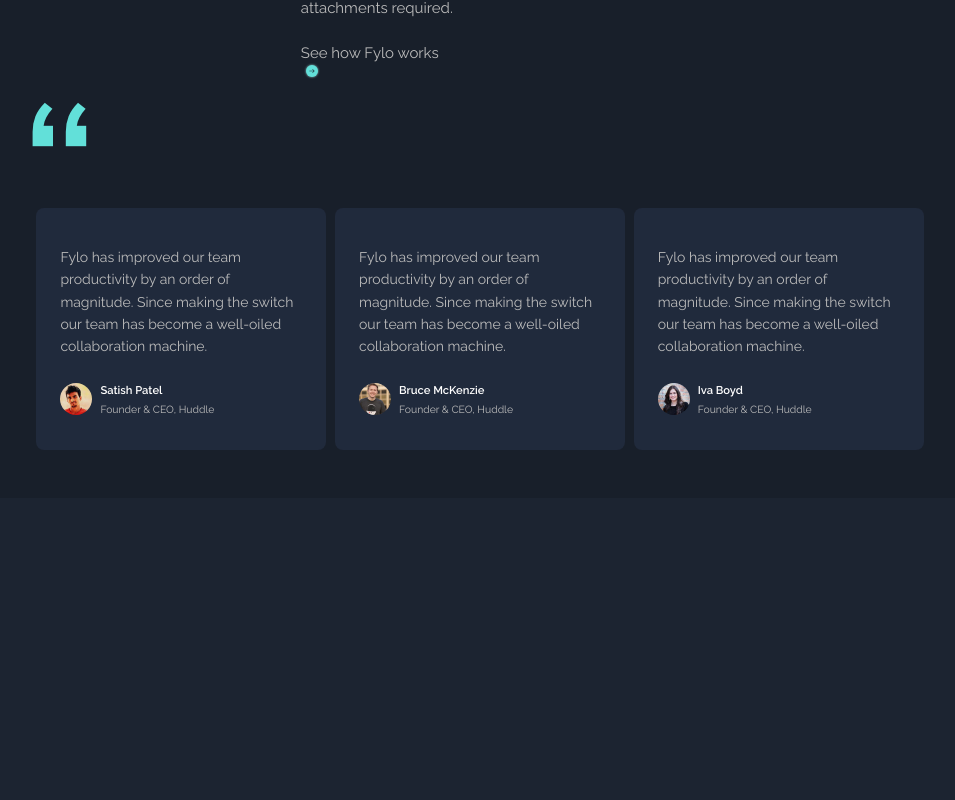
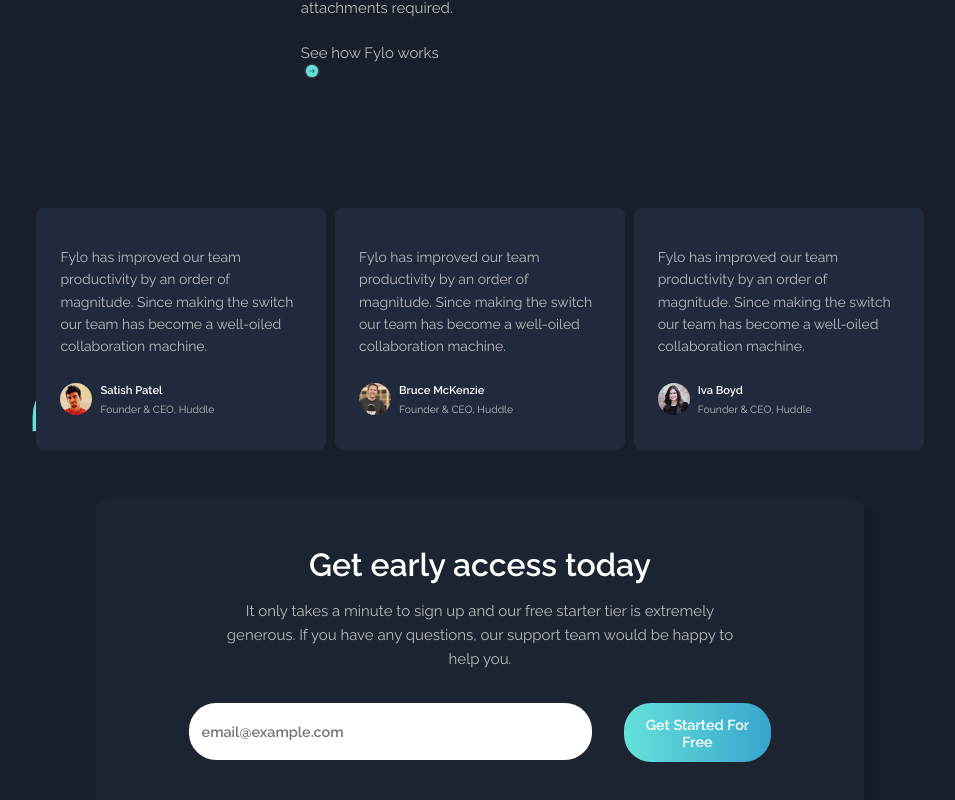
Before and after one commit to baron-gascon25/fylo-landing-page-dark, a React (Create React App) app: page / in a window 1280 px wide. Shown: the part 2314-3114 px from the top of the page, without its empty margins (160-1115 px from the left). Before the commit the page ends 2812 px from the top, so only its background shows below. Built offline with nearby package versions, Linux system fonts and the light colour scheme.

Commit message:
get early access component

```diff
--- a/src/App.css
+++ b/src/App.css
@@ -267,6 +267,78 @@ body {
   color: rgb(187, 187, 187);
 }
 
+.start {
+  display: flex;
+  flex-direction: column;
+  align-items: center;
+  width: 60%;
+  padding: 3rem 0rem;
+  margin: 2rem auto;
+  text-align: center;
+  background-color: hsl(217, 28%, 15%);
+  border: none;
+  border-radius: 0.7rem;
+  box-shadow: 10px 7px 5px -1px rgba(0, 0, 0, 0.1);
+}
+
+.start-title {
+  font-family: "Raleway";
+  font-size: 2rem;
+  font-weight: 600;
+  color: hsl(0, 0%, 100%);
+  margin: 0rem;
+}
+
+.start-desc {
+  font-family: "Raleway";
+  font-size: 15px;
+  font-weight: 400;
+  line-height: 1.6;
+  width: 70%;
+  color: rgb(187, 187, 187);
+  margin: 1rem 0rem;
+}
+
+.input-button-container {
+  display: flex;
+  justify-content: space-evenly;
+  width: 80%;
+  margin-top: 0.5;
+}
+
+.start-input {
+  padding: 0.8rem;
+  border: none;
+  border-radius: 1.7rem;
+  margin: 1rem;
+  height: 2rem;
+  width: 80%;
+  font-family: "Raleway";
+  font-size: 0.9rem;
+  font-weight: 600;
+  color: rgb(187, 187, 187);
+}
+
+.start-button {
+  height: auto;
+  width: 30%;
+  margin: 1rem;
+  padding: 0.8rem;
+  border: none;
+  border-radius: 1.7rem;
+  font-family: "Raleway";
+  font-size: 0.9rem;
+  font-weight: 600;
+  color: hsl(0, 0%, 100%);
+  background: linear-gradient(
+      90deg,
+      var(--c1, hsl(176, 68%, 64%)),
+      var(--c2, hsl(198, 60%, 50%)) 55%,
+      var(--c1, hsl(176, 68%, 64%))
+    )
+    var(--x, 0) / 200%;
+}
+
 @media (max-width: 400px) {
   body {
     width: 100%;
--- a/src/App.js
+++ b/src/App.js
@@ -5,6 +5,7 @@ import Features from "./components/Features";
 import "./App.css";
 import Benefits from "./components/Benefits";
 import Testimonials from "./components/Testimonials";
+import GetStarted from "./components/GetStarted";
 
 function App() {
   return (
@@ -15,6 +16,7 @@ function App() {
         <Features />
         <Benefits />
         <Testimonials />
+        <GetStarted />
       </div>
     </>
   );
--- /dev/null
+++ b/src/components/GetStarted.js
@@ -0,0 +1,25 @@
+import React from "react";
+
+const GET_STARTED_TITLE = "Get early access today";
+const GET_STARTED_DESC =
+  "It only takes a minute to sign up and our free starter tier is extremely generous. If you have any questions, our support team would be happy to help you.";
+
+const GetStarted = () => {
+  return (
+    <div className='start'>
+      <h1 className='start-title'>{GET_STARTED_TITLE}</h1>
+      <p className='start-desc'>{GET_STARTED_DESC}</p>
+      <div className='input-button-container'>
+        <input
+          type='email'
+          name='email'
+          placeholder='email@example.com'
+          className='start-input'
+        />
+        <button className='start-button'>Get Started For Free</button>
+      </div>
+    </div>
+  );
+};
+
+export default GetStarted;
```
Also changed, not shown: src/components/Footer.js (added, +7 -0 lines).
